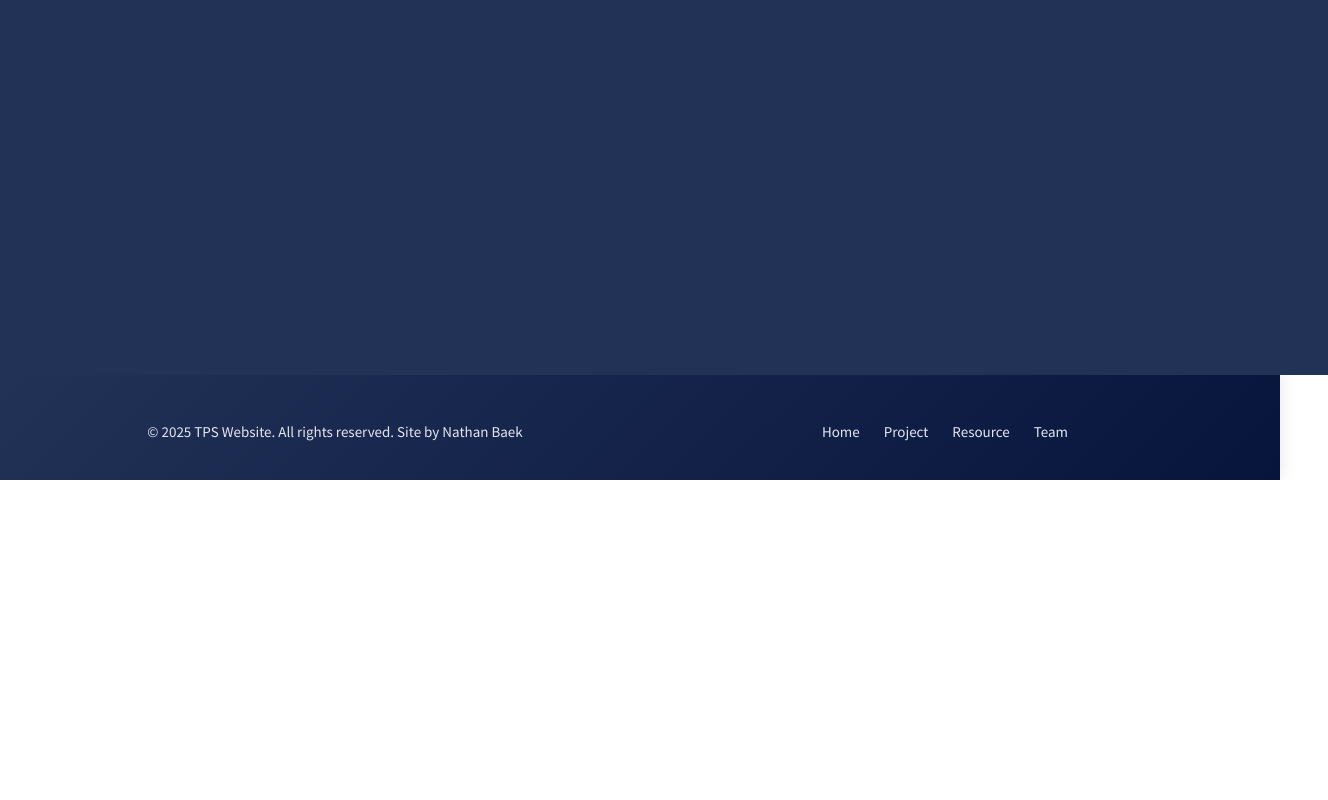
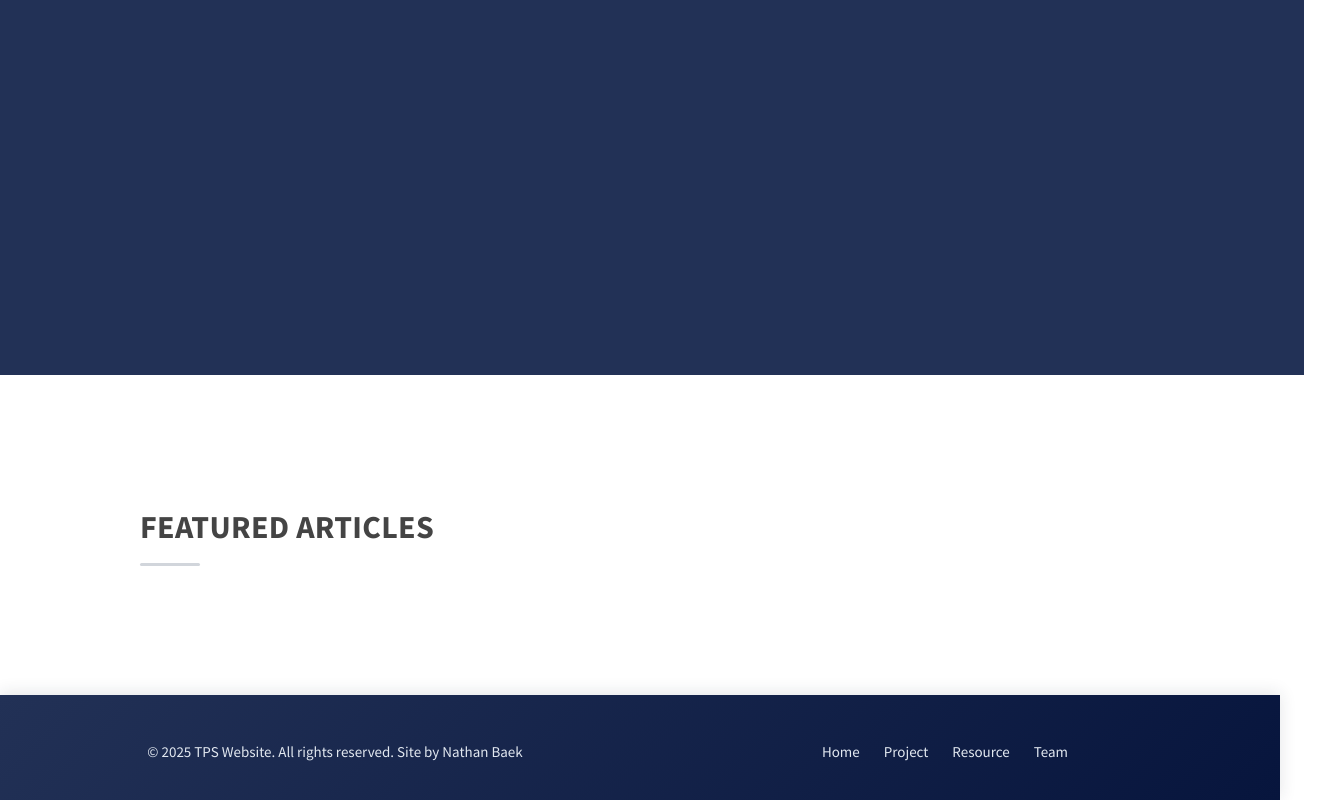
Before and after one commit to baekbyte/tps-website, a React (Create React App) app: page /resource in a window 1280 px wide. Shown: the part 471-1271 px from the top of the page, 1328 px wide, since content can reach past the window. Before the commit the page ends 951 px from the top, so only its background shows below. Built offline with nearby package versions, Linux system fonts and the light colour scheme.

Commit message:
Resoure Page featured articles section

```diff
--- a/src/components/ResourcePage.css
+++ b/src/components/ResourcePage.css
@@ -59,3 +59,41 @@
     display: block;
     margin-bottom: 0.3rem;
   }
+
+
+  .resource-section {
+    background: #fff;
+    min-height: 40vh;
+    display: flex;
+    align-items: center;
+    justify-content: center;
+    padding: 0 0 0 0;
+
+  }
+
+  .resource-block {
+    max-width: 1000px;
+    width: 100%;
+    margin: 0 auto;
+    padding: 0 24px;
+    display: flex;
+    flex-direction: column;
+    align-items: flex-start;
+  }
+
+  .resource-title {
+    font-size: 2rem;
+    font-weight: 700;
+    color: #444;
+    letter-spacing: 0.01em;
+    margin-bottom: 0.2em;
+    text-align: left;
+  }
+
+  .resource-divider {
+    width: 60px;
+    height: 3px;
+    background: #d1d5db;
+    border-radius: 2px;
+    margin-bottom: 1.5em;
+  }
--- a/src/components/ResourcePage.tsx
+++ b/src/components/ResourcePage.tsx
@@ -1,5 +1,6 @@
 import React from 'react';
 import { useNavigate } from 'react-router-dom';
+import './ResourcePage.css';
 
 const ResourcePage: React.FC = () => {
 
@@ -17,6 +18,12 @@ const ResourcePage: React.FC = () => {
                     </div>
                 </div>
             </section>
+            <section className='main-section resource-section' id="resource">
+                <div className='resource-block'>
+                    <h2 className="resource-title">FEATURED ARTICLES</h2>
+                    <div className="resource-divider"></div>
+                </div>
+            </section>
         </div>
     );
 
```
